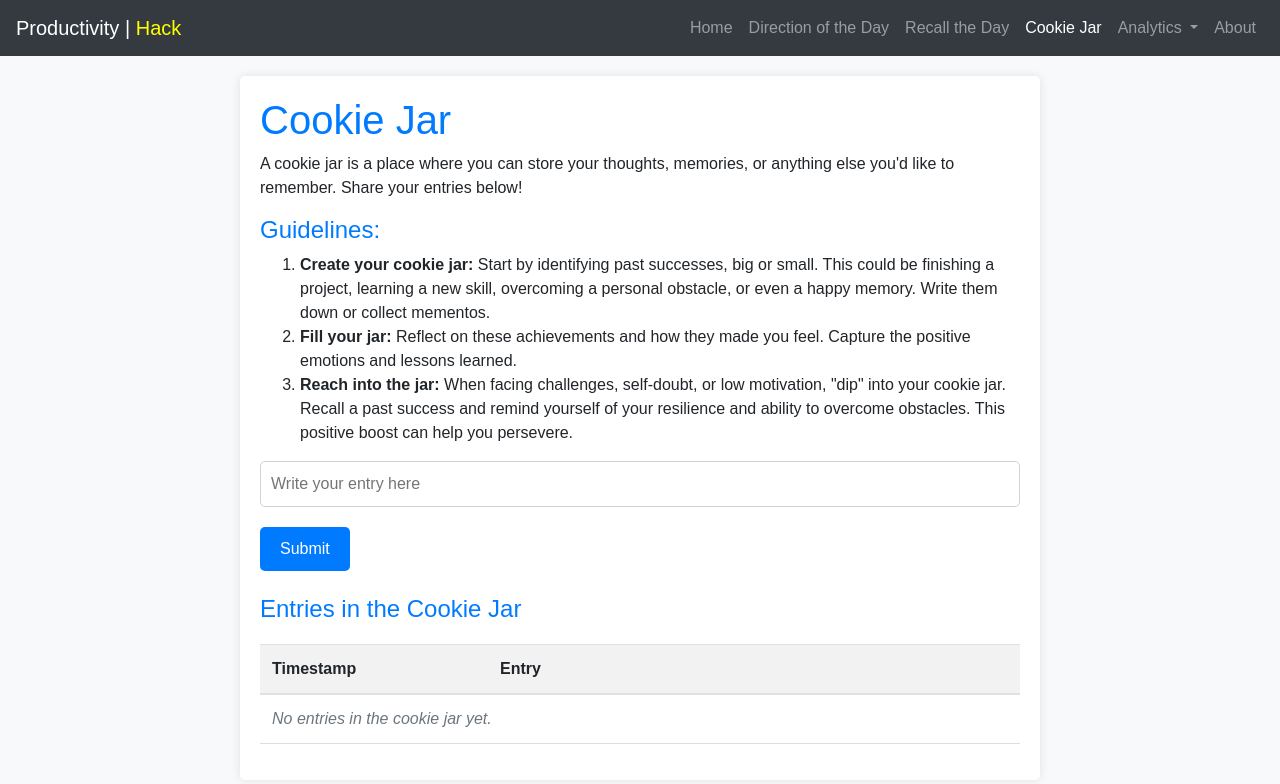
After one commit to Avishka217/ProductivityHack, a PHP site: page /cookiejar.php in a window 1280 px wide. The commit adds this page. Shown: the top 784 px of the page. Run offline with PHP 8.4, Linux system fonts and the light colour scheme; data that the repository does not hold is empty; some libraries are stand-ins or nearby versions.

Commit message:
cookie jar page added

```diff
--- /dev/null
+++ b/cookiejar.php
@@ -0,0 +1,156 @@
+<?php
+// Database connection details (replace with your actual details)
+$servername = "localhost";
+$username = "root";
+$password = "root";
+$dbname = "wp_db";
+
+// Create connection
+$conn = new mysqli($servername, $username, $password, $dbname);
+
+// Check connection
+if ($conn->connect_error) {
+  die("Connection failed: " . $conn->connect_error);
+}
+
+// Retrieve data from the database
+$cookie_sql = "SELECT timestamp, entry FROM cookiejarentry ORDER BY timestamp DESC";
+$cookie_result = $conn->query($cookie_sql);
+
+$conn->close();
+?>
+
+<!DOCTYPE html>
+<html lang="en">
+
+<head>
+  <meta charset="UTF-8">
+  <meta name="viewport" content="width=device-width, initial-scale=1.0">
+  <title>Cookie Jar</title>
+  <!-- Bootstrap CSS -->
+  <link href="https://stackpath.bootstrapcdn.com/bootstrap/4.5.2/css/bootstrap.min.css" rel="stylesheet">
+
+  <style>
+    body {
+      font-family: Arial, sans-serif;
+      background-color: #f8f9fa;
+      margin: 0;
+      padding: 0;
+    }
+
+    .container {
+      max-width: 800px;
+      margin: 20px auto;
+      padding: 20px;
+      background-color: #fff;
+      border-radius: 5px;
+      box-shadow: 0 0 10px rgba(0, 0, 0, 0.1);
+    }
+
+    h1,
+    h4 {
+      color: #007bff;
+    }
+
+    form input[type="text"] {
+      width: 100%;
+      padding: 10px;
+      font-size: 16px;
+      border: 1px solid #ced4da;
+      border-radius: 5px;
+      margin-bottom: 20px;
+      box-sizing: border-box;
+    }
+
+    form button[type="submit"] {
+      padding: 10px 20px;
+      font-size: 16px;
+      border: none;
+      border-radius: 5px;
+      cursor: pointer;
+      background-color: #007bff;
+      color: #fff;
+    }
+
+    table {
+      width: 100%;
+      border-collapse: collapse;
+      margin-top: 20px;
+    }
+
+    th,
+    td {
+      padding: 8px;
+      text-align: left;
+      border-bottom: 1px solid #ddd;
+    }
+
+    th {
+      background-color: #f2f2f2;
+    }
+
+    .no-entry {
+      color: #6c757d;
+      font-style: italic;
+    }
+
+    /* Adjust the width of the entry column */
+    .entry-column {
+      width: 70%;
+      /* Adjust the width as needed */
+    }
+  </style>
+</head>
+
+<body>
+  <!-- Navigation Menu -->
+  <?php include 'navbar.php'; ?>
+
+  <div class="container">
+    <h1>Cookie Jar</h1>
+    <p>A cookie jar is a place where you can store your thoughts, memories, or anything else you'd like to remember. Share your entries below!</p>
+
+    <h4>Guidelines:</h4>
+    <ol>
+      <li><strong>Create your cookie jar:</strong> Start by identifying past successes, big or small. This could be finishing a project, learning a new skill, overcoming a personal obstacle, or even a happy memory. Write them down or collect mementos.</li>
+      <li><strong>Fill your jar:</strong> Reflect on these achievements and how they made you feel. Capture the positive emotions and lessons learned.</li>
+      <li><strong>Reach into the jar:</strong> When facing challenges, self-doubt, or low motivation, "dip" into your cookie jar. Recall a past success and remind yourself of your resilience and ability to overcome obstacles. This positive boost can help you persevere.</li>
+    </ol>
+
+    <form action="" method="post">
+      <input type="text" name="cookie_entry" id="cookie_entry" placeholder="Write your entry here" required>
+      <button type="submit">Submit</button>
+    </form>
+    <br>
+    <h4>Entries in the Cookie Jar</h4>
+    <table class="table">
+      <thead>
+        <tr>
+          <th>Timestamp</th>
+          <th class="entry-column">Entry</th> <!-- Apply custom class to adjust width -->
+        </tr>
+      </thead>
+      <tbody>
+        <?php if ($cookie_result->num_rows > 0) : ?>
+          <?php while ($row = $cookie_result->fetch_assoc()) : ?>
+            <tr>
+              <td><?php echo $row['timestamp']; ?></td>
+              <td><?php echo $row['entry']; ?></td>
+            </tr>
+          <?php endwhile; ?>
+        <?php else : ?>
+          <tr>
+            <td colspan="2" class="no-entry">No entries in the cookie jar yet.</td>
+          </tr>
+        <?php endif; ?>
+      </tbody>
+    </table>
+  </div>
+
+  <!-- Bootstrap JS -->
+  <script src="https://code.jquery.com/jquery-3.5.1.slim.min.js"></script>
+  <script src="https://cdn.jsdelivr.net/npm/@popperjs/core@1.16.1/dist/umd/popper.min.js"></script>
+  <script src="https://stackpath.bootstrapcdn.com/bootstrap/4.5.2/js/bootstrap.min.js"></script>
+</body>
+
+</html>
--- a/milestoneAnalytics.php
+++ b/milestoneAnalytics.php
@@ -145,12 +145,12 @@ $conn->close();
   <?php include 'navbar.php'; ?>
   <div class="container">
     <h1>Milestone Analytics</h1>
-    <ul class="nav nav-tabs" id="myTab" role="tablist">
+    <!-- <ul class="nav nav-tabs" id="myTab" role="tablist">
       <li class="nav-item">
         <a class="nav-link <?php if ($active_tab == 'milestones') echo 'active'; ?>" id="milestones-tab" data-toggle="tab" href="#milestones" role="tab" aria-controls="milestones" aria-selected="true">Milestones</a>
       </li>
-      <!-- Add other tabs here -->
-    </ul>
+
+    </ul> -->
     <div class="tab-content" id="myTabContent">
       <div class="tab-pane fade <?php if ($active_tab == 'milestones') echo 'show active'; ?>" id="milestones" role="tabpanel" aria-labelledby="milestones-tab">
         <form action="" method="post">
--- a/navbar.php
+++ b/navbar.php
@@ -18,6 +18,9 @@ $currentPage = basename($_SERVER['PHP_SELF']);
       </li>
       <li class="nav-item <?php echo ($currentPage === 'recalltheday.php') ? 'active' : ''; ?>">
         <a class="nav-link" href="recalltheday.php">Recall the Day</a>
+      </li>
+      <li class="nav-item <?php echo ($currentPage === 'cookiejar.php') ? 'active' : ''; ?>">
+        <a class="nav-link" href="cookiejar.php">Cookie Jar</a>
       </li>
       <li class="nav-item dropdown">
         <a class="nav-link dropdown-toggle <?php echo ($currentPage === 'analytics.php' || $currentPage === 'recallAnalytics.php' || $currentPage === 'milestoneAnalytics.php') ? 'active' : ''; ?>" href="#" id="navbarDropdown" role="button" data-toggle="dropdown" aria-haspopup="true" aria-expanded="false">
```
